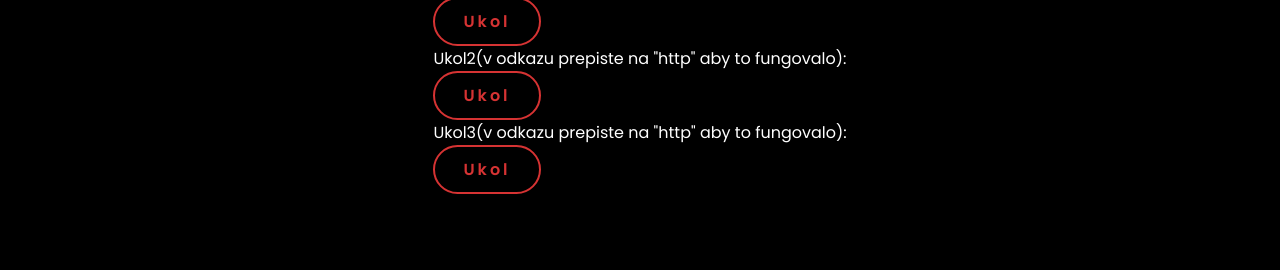
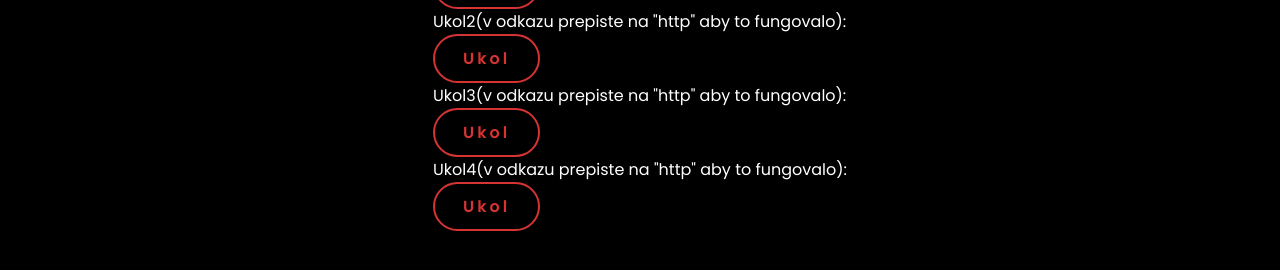
Before and after one commit to AdamgamesCZ/AdamgamesCZ.github.io, a plain HTML site: page index.html in a window 1280 px wide. Both pictures are taken after a click on the link "Úkoly". Shown: the part 356-626 px from the top of the page. Drawn offline with Linux system fonts and the light colour scheme.

Commit message:
Update index.html

```diff
--- a/index.html
+++ b/index.html
@@ -70,6 +70,7 @@
                 <p>Ukol1(v odkazu prepiste na "http" aby to fungovalo): </p> <a href="http://cermaka.borec.cz/priklad/index.html" class="btn">Ukol</a></h2>
                 <p>Ukol2(v odkazu prepiste na "http" aby to fungovalo): </p> <a href="http://cermaka.borec.cz/priklad2/index.html" class="btn">Ukol</a></h2>
                 <p>Ukol3(v odkazu prepiste na "http" aby to fungovalo): </p> <a href="http://cermaka.borec.cz/priklad3/index.php" class="btn">Ukol</a></h2>
+                  <p>Ukol4(v odkazu prepiste na "http" aby to fungovalo): </p> <a href="http://cermaka.borec.cz/priklad4/index.php" class="btn">Ukol</a></h2>
 
             </div>
         </div>
```
